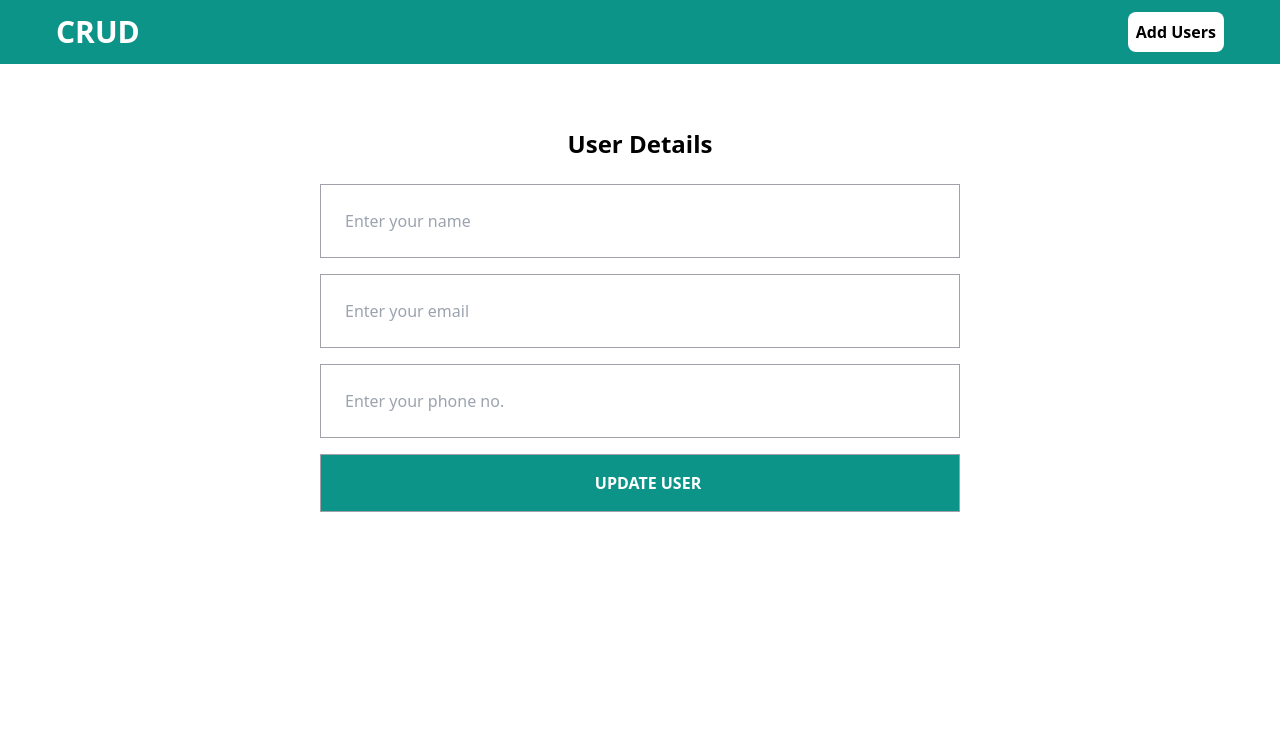
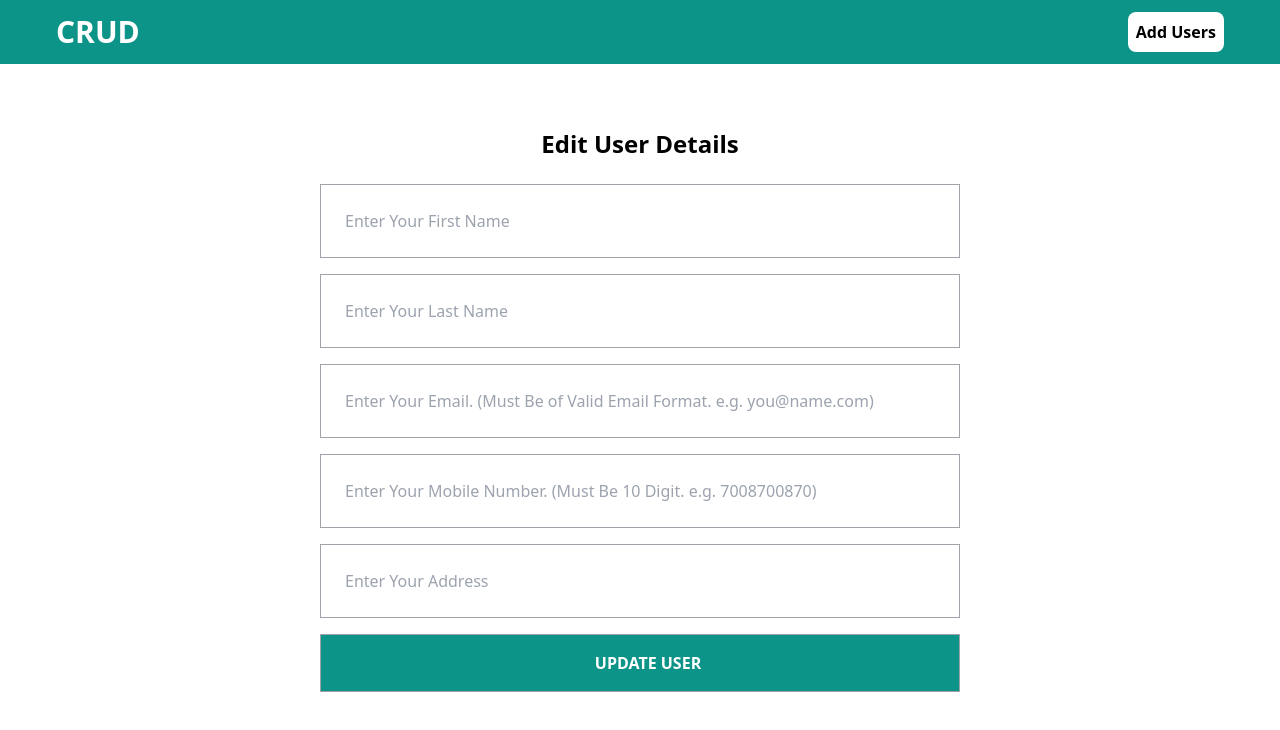
Before and after one commit to nayak-nirmalya/node-express-csv-crud, a React (Vite) app: page /edit-user/1 in a window 1280 px wide. Shown: the top 730 px of the page. Built offline with nearby package versions, Linux system fonts and the light colour scheme; no server answers.

Commit message:
edit user with

```diff
--- a/src/components/user/Add.tsx
+++ b/src/components/user/Add.tsx
@@ -8,6 +8,8 @@ function Add() {
   const [email, setEmail] = useState("");
   const [phone, setPhone] = useState("");
   const [address, setAddress] = useState("");
+
+  const [errorMessage, setErrorMessage] = useState("");
 
   const navigate = useNavigate();
 
@@ -23,7 +25,8 @@ function Add() {
     event.preventDefault();
     axios
       .post("http://localhost:3000/api/v1/users/", user)
-      .then(() => navigate("/"));
+      .then(() => navigate("/"))
+      .catch(() => setErrorMessage("Wrong Data Given!"));
   }
 
   return (
@@ -49,14 +52,14 @@ function Add() {
           onChange={(e) => setEmail(e.target.value)}
           className="bg-white/10 outline-none font-normal border border-zinc-400 py-6 pl-6 mt-4"
           type="email"
-          placeholder="Enter Your Email"
+          placeholder="Enter Your Email. (Must Be of Valid Email Format. e.g. you@name.com)"
         />
         <input
           value={phone}
           onChange={(e) => setPhone(e.target.value)}
           className="bg-white/10 outline-none font-normal border border-zinc-400 py-6 pl-6 mt-4"
           type="phone"
-          placeholder="Enter Your Mobile No"
+          placeholder="Enter Your Mobile Number. (Must Be 10 Digit. e.g. 7008700870)"
         />
         <input
           value={address}
@@ -73,6 +76,7 @@ function Add() {
           ADD USER
         </button>
       </form>
+      <p className="text-red-600 mt-4">{errorMessage}</p>
     </div>
   );
 }
--- a/src/components/user/Edit.tsx
+++ b/src/components/user/Edit.tsx
@@ -1,58 +1,106 @@
 import axios from "axios";
 import React, { useEffect, useState } from "react";
 import { useNavigate, useParams } from "react-router-dom";
+import { z } from "zod";
+import { User } from "../../backend/middlewares/validate";
+
+type User = z.infer<typeof User> & { id: string };
 
 function Add() {
-  const [name, setName] = useState("");
+  const [user, setUser] = useState<User>({
+    first_name: "",
+    last_name: "",
+    email: "",
+    mob_no: "",
+    address: "",
+    id: ""
+  });
+
+  const [firstName, setFirstName] = useState("");
+  const [lastName, setLastName] = useState("");
   const [email, setEmail] = useState("");
   const [phone, setPhone] = useState("");
+  const [address, setAddress] = useState("");
+
+  const [errorMessage, setErrorMessage] = useState("");
 
   const { id } = useParams();
 
   useEffect(() => {
-    axios.get(`http://localhost:3001/users/${id}`).then((res) => {
-      setName(res.data.name);
-      setEmail(res.data.email);
-      setPhone(res.data.phone);
+    axios.get(`http://localhost:3000/api/v1/users/${id}`).then((res) => {
+      setUser(res.data.user[0]);
     });
-  }, []);
+
+    setFirstName(user.first_name);
+    setLastName(user.last_name);
+    setEmail(user.email);
+    setPhone(user.mob_no);
+    setAddress(user.address);
+  }, [
+    id,
+    user.address,
+    user.email,
+    user.first_name,
+    user.last_name,
+    user.mob_no
+  ]);
 
   const navigate = useNavigate();
 
-  const data = {
-    name: name,
+  const updatedUser: z.infer<typeof User> = {
+    first_name: firstName,
+    last_name: lastName,
     email: email,
-    phone: phone
+    mob_no: phone,
+    address: address
   };
 
-  function Update(e) {
-    e.preventDefault();
-    axios.put(`http://localhost:3001/users/${id}`, data).then(navigate("/"));
+  function Update(event: { preventDefault: () => void }) {
+    event.preventDefault();
+    axios
+      .patch(`http://localhost:3000/api/v1/users/${id}`, updatedUser)
+      .then(() => navigate("/"))
+      .catch(() => setErrorMessage("Wrong Data Given!"));
   }
+
   return (
     <div className="w-screen h-full flex flex-col justify-center items-center mt-16">
-      <h2 className="text-2xl font-bold">User Details</h2>
+      <h2 className="text-2xl font-bold">Edit User Details</h2>
       <form className="w-[50%] h-full flex flex-col mt-2">
         <input
-          value={name}
-          onChange={(e) => setName(e.target.value)}
+          value={firstName}
+          onChange={(e) => setFirstName(e.target.value)}
           className="bg-white/10 outline-none font-normal border border-zinc-400 py-6 pl-6 mt-4"
           type="text"
-          placeholder="Enter your name"
+          placeholder="Enter Your First Name"
+        />
+        <input
+          value={lastName}
+          onChange={(e) => setLastName(e.target.value)}
+          className="bg-white/10 outline-none font-normal border border-zinc-400 py-6 pl-6 mt-4"
+          type="text"
+          placeholder="Enter Your Last Name"
         />
         <input
           value={email}
           onChange={(e) => setEmail(e.target.value)}
           className="bg-white/10 outline-none font-normal border border-zinc-400 py-6 pl-6 mt-4"
           type="email"
-          placeholder="Enter your email"
+          placeholder="Enter Your Email. (Must Be of Valid Email Format. e.g. you@name.com)"
         />
         <input
           value={phone}
           onChange={(e) => setPhone(e.target.value)}
           className="bg-white/10 outline-none font-normal border border-zinc-400 py-6 pl-6 mt-4"
           type="phone"
-          placeholder="Enter your phone no."
+          placeholder="Enter Your Mobile Number. (Must Be 10 Digit. e.g. 7008700870)"
+        />
+        <input
+          value={address}
+          onChange={(e) => setAddress(e.target.value)}
+          className="bg-white/10 outline-none font-normal border border-zinc-400 py-6 pl-6 mt-4"
+          type="text"
+          placeholder="Enter Your Address"
         />
         <button
           className="bg-teal-600 outline-none font-bold border text-white border-zinc-400 py-4 pl-4 mt-4"
@@ -62,6 +110,7 @@ function Add() {
           UPDATE USER
         </button>
       </form>
+      <p className="text-red-600 mt-4">{errorMessage}</p>
     </div>
   );
 }
```
Also changed, not shown: data/data.csv.
